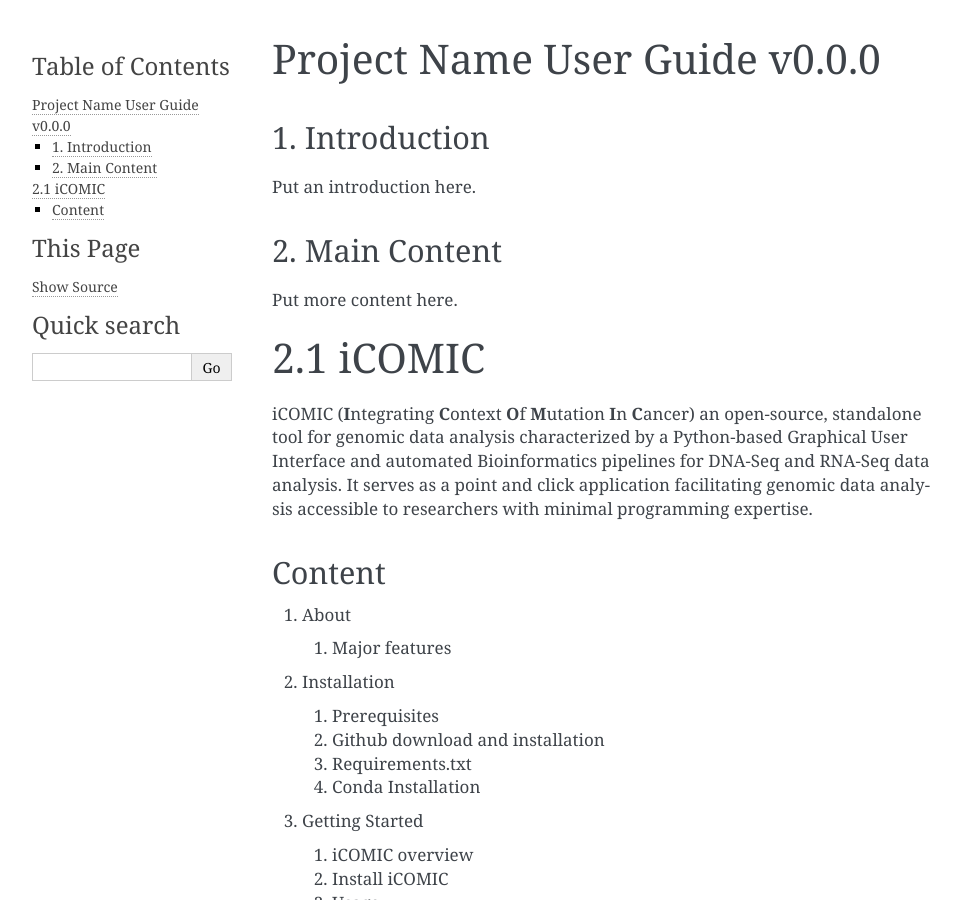
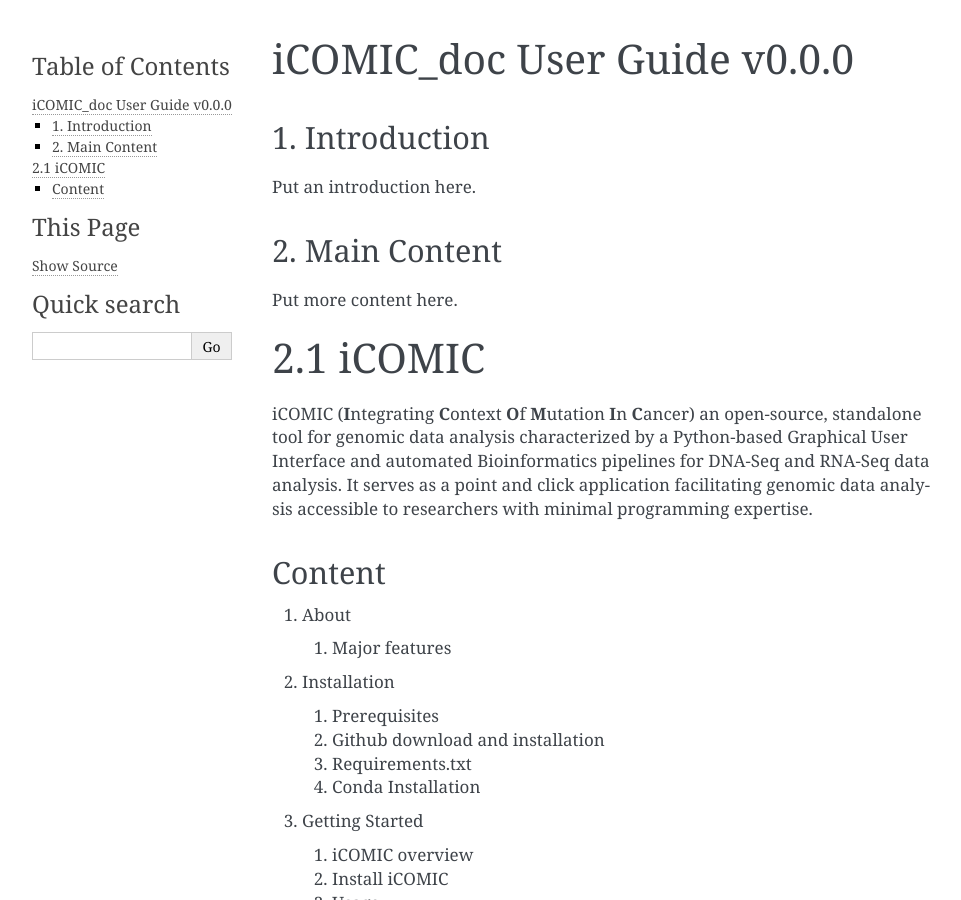
Before and after one commit to anjanaanilkumar1289/iCOMIC_doc, a Sphinx documentation site: the page built from docs/user-guide.md, in a window 1280 px wide and 900 px high. Shown: the whole window, without its empty margins (148-1109 px from the left). Built offline with Sphinx 7.4.7, drawn with Linux system fonts in a browser that asks for light colours.

Commit message:
Update user-guide.md

```diff
--- a/docs/user-guide.md
+++ b/docs/user-guide.md
@@ -1,4 +1,4 @@
-# Project Name User Guide v0.0.0
+# iCOMIC_doc User Guide v0.0.0
 
 ## 1. Introduction
 Put an introduction here.
```
